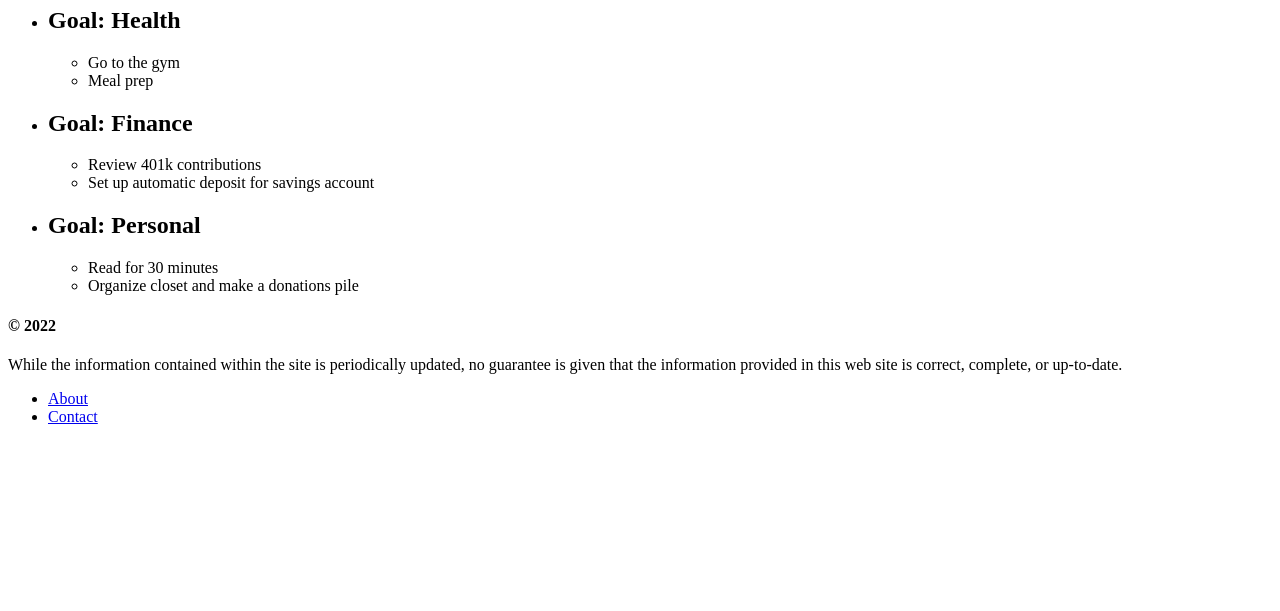
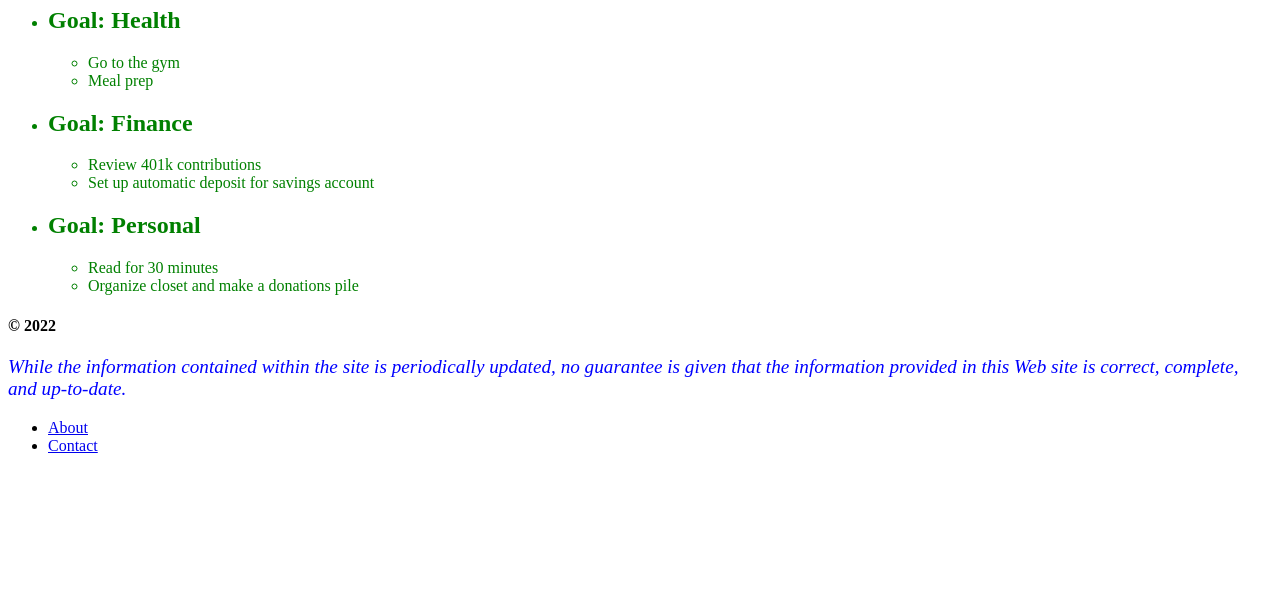
Before and after one commit to AdaGold/task-list-html-css, a plain HTML site: page index.html in a window 1280 px wide. Shown: the part 189-800 px from the top of the page. Drawn offline with Linux system fonts and the light colour scheme.

Commit message:
Add styling to Task List page

```diff
--- a/index.html
+++ b/index.html
@@ -6,10 +6,11 @@
     <meta http-equiv="X-UA-Compatible" content="IE=edge">
     <meta name="viewport" content="width=device-width, initial-scale=1.0">
     <title>My Task List</title>
+    <link href="styles/style.css" rel="stylesheet">
 </head>
 
 <body>
-    <header>
+    <header class="important-info">
         <h1>My Task List</h1>
         <nav>
             <ul>
@@ -20,44 +21,44 @@
     </header>
 
     <main>
-        <h1>Here's a list of all the things you need to do:</h1>
+        <h1>Here's a list of all the things I need to do:</h1>
         <ul>
-            <li>
+            <li class="goal top-goal">
                 <section>
                     <h2>Goal: Health</h2>
                     <ul>
-                        <li>Go to the gym</li>
-                        <li>Meal prep</li>
+                        <li class="task">Go to the gym</li>
+                        <li class="task">Meal prep</li>
                     </ul>
                 </section>
             </li>
-            <li>
+            <li class="goal">
                 <section>
                     <h2>Goal: Finance</h2>
                     <ul>
-                        <li>Review 401k contributions</li>
-                        <li>Set up automatic deposit for savings account</li>
+                        <li class="task">Review 401k contributions</li>
+                        <li class="task">Set up automatic deposit for savings account</li>
                     </ul>
                 </section>
             </li>
-            <li>
+            <li class="goal">
                 <section>
                     <h2>Goal: Personal</h2>
                     <ul>
-                        <li>Read for 30 minutes</li>
-                        <li>Organize closet and make a donations pile</li>
+                        <li class="task">Read for 30 minutes</li>
+                        <li class="task">Organize closet and make a donations pile</li>
                     </ul>
                 </section>
             </li>
         </ul>
     </main>
 
-    <footer>
+    <footer class="important-info">
         <h4>&copy; 2022</h4>
-        <p>
+        <p id="disclaimer">
             While the information contained within the site is periodically updated,
-            no guarantee is given that the information provided in this web site is
-            correct, complete, or up-to-date.
+            no guarantee is given that the information provided in this Web site is
+            correct, complete, and up-to-date.
         </p>
         <nav>
             <ul>
--- /dev/null
+++ b/styles/style.css
@@ -0,0 +1,25 @@
+/* Selectors
+    H1 tags should have fantasy font
+    Paragraph elements should have cursive font and color
+Classes
+    All elements with class “goal” should be green
+Ids
+    List elements that are children of an element with the id “top-goal”
+    should be pink   */
+
+h1 {
+    font-family: fantasy;
+}
+
+p {
+    font: italic 1.2em "Fira Sans", serif;
+    color: blue;
+}
+
+.goal {
+    color: green;
+}
+
+#top-goal li {
+    color:pink;
+}
```
